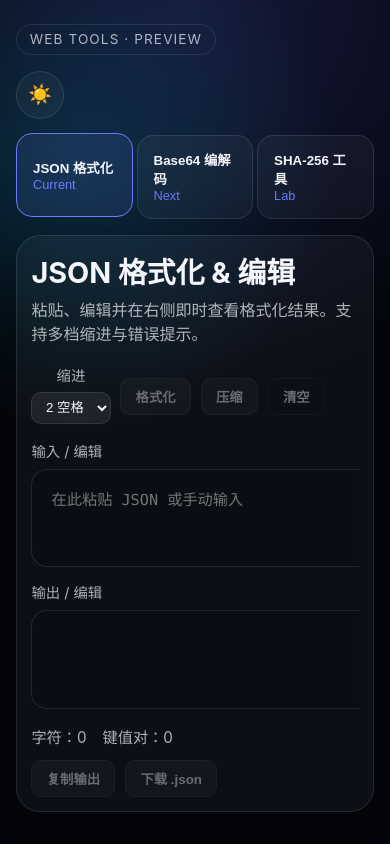
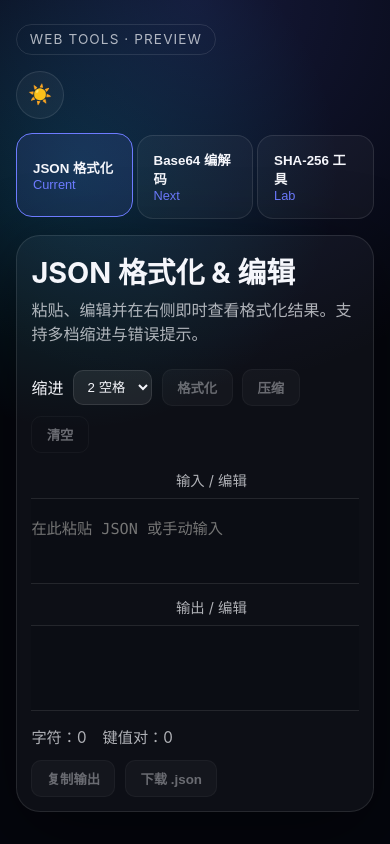
Before and after one commit to Tender2233/web_tools, a Nuxt app: page / in a window 390 px wide. Built offline with nearby package versions, Linux system fonts and the light colour scheme.

Commit message:
refactor: improve JSON formatter layout and enhance control responsiveness

```diff
--- a/app/components/tools/json-formatter.style.css
+++ b/app/components/tools/json-formatter.style.css
@@ -38,6 +38,13 @@
   align-items: center;
 }
 
+.json-tool__header > div:last-child {
+  display: flex;
+  flex-wrap: wrap;
+  gap: 0.6rem;
+  align-items: center;
+}
+
 .json-tool__indent {
   display: inline-flex;
   align-items: center;
@@ -49,6 +56,8 @@
 
 .json-tool__indent select {
   margin-top: 0;
+  height: 2.2rem;
+  line-height: 2.2rem;
 }
 
 .json-tool__indent-label {
@@ -71,12 +80,13 @@
 
 
 .json-tool__controls select {
-  margin-top: 0.2rem;
+  margin-top: 0;
   border-radius: 10px;
   border: 1px solid var(--border);
   background: var(--surface-strong);
   color: var(--fg);
   padding: 0.4rem 0.6rem;
+  height: 2.2rem;
 }
 
 button {
@@ -124,14 +134,18 @@ button.ghost {
 
 label {
   display: flex;
-  flex-direction: column;
+  align-items: center;
   gap: 0.5rem;
   font-size: 0.9rem;
   color: var(--muted);
+}
+
+.panes label {
+  flex-direction: column;
   height: 100%;
 }
 
-label textarea {
+.panes label textarea {
   flex: 1;
   min-height: 0;
 }
--- a/app/components/tools/json-formatter.vue
+++ b/app/components/tools/json-formatter.vue
@@ -6,8 +6,8 @@
         <p>粘贴、编辑并在右侧即时查看格式化结果。支持多档缩进与错误提示。</p>
       </div>
       <div class="json-tool__controls">
+        <span class="json-tool__indent-label">缩进</span>
         <label class="json-tool__indent">
-          <span class="json-tool__indent-label">缩进</span>
           <select v-model="indentMode">
             <option value="2">2 空格</option>
             <option value="4">4 空格</option>
--- a/app/composables/useJsonFormatter.ts
+++ b/app/composables/useJsonFormatter.ts
@@ -70,7 +70,7 @@ export const useJsonFormatter = () => {
     })
   }
 
-  const formatJson = (opts?: { silent?: boolean }) => {
+  const formatJsonInternal = (opts?: { silent?: boolean }) => {
     if (isInputEmpty.value) {
       updateOutputSilently('')
       return
@@ -139,11 +139,16 @@ export const useJsonFormatter = () => {
         updateOutputSilently('')
         return
       }
-      formatJson({ silent: true })
+      formatJsonInternal({ silent: true })
     }
   )
 
+  const formatJson = () => {
+    formatJsonInternal()
+  }
+
   watch(
+
     () => output.value,
     newValue => {
       if (suppressOutputWatch) {
```
